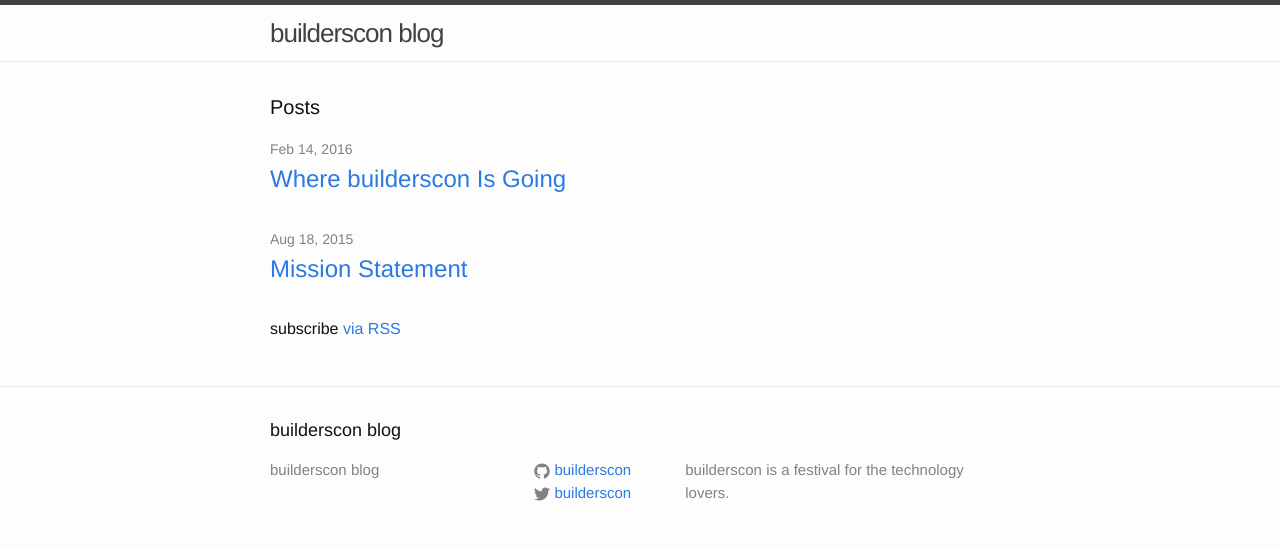
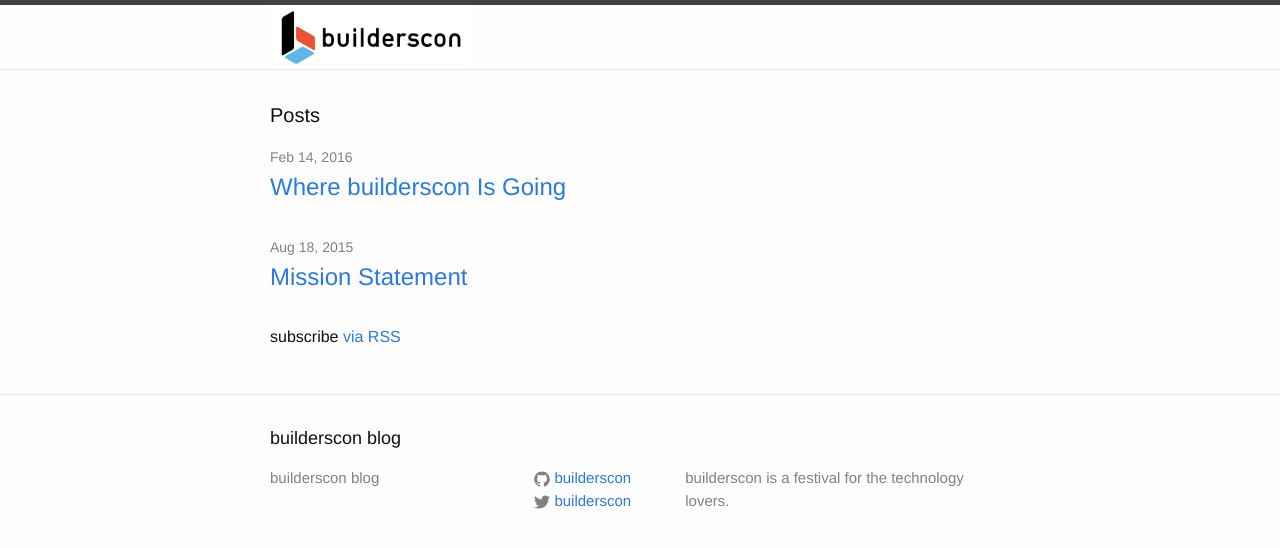
Before and after one commit to uzulla/blog.builderscon.io, a Jekyll site: the page built from index.md, in a window 1280 px wide. Shown: the top 548 px of the page. Built offline with Jekyll 4.4.1, drawn with Linux system fonts in a browser that asks for light colours.

Commit message:
ah, wrong location

```diff
--- a/_includes/header.html
+++ b/_includes/header.html
@@ -2,7 +2,7 @@
 
   <div class="wrapper">
 
-    <a class="site-title" href="{{ site.baseurl }}/">{{ site.title }}</a>
+    <a class="site-title" href="{{ site.baseurl }}/"><img src="{{ 'images/logo.png' | prepend: site.baseurl }}" width="200" alt="{{ site.title }}" /></a>
 
     <nav class="site-nav">
       <a href="#" class="menu-icon">
@@ -16,7 +16,7 @@
       <div class="trigger">
         {% for my_page in site.pages %}
           {% if my_page.title %}
-          <a class="page-link" href="{{ my_page.url | prepend: site.baseurl }}"><img src="{{ 'images/logo.png' | prepend: site.baseurl }}" width="200" alt="{{ my_page.title }}" /></a>
+          <a class="page-link" href="{{ my_page.url | prepend: site.baseurl }}">{{ my_page.title }}</a>
           {% endif %}
         {% endfor %}
       </div>
```
